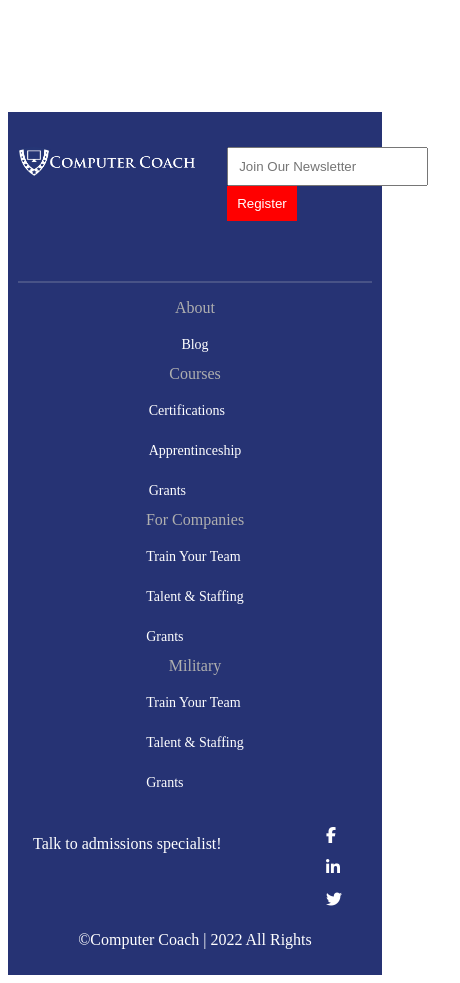
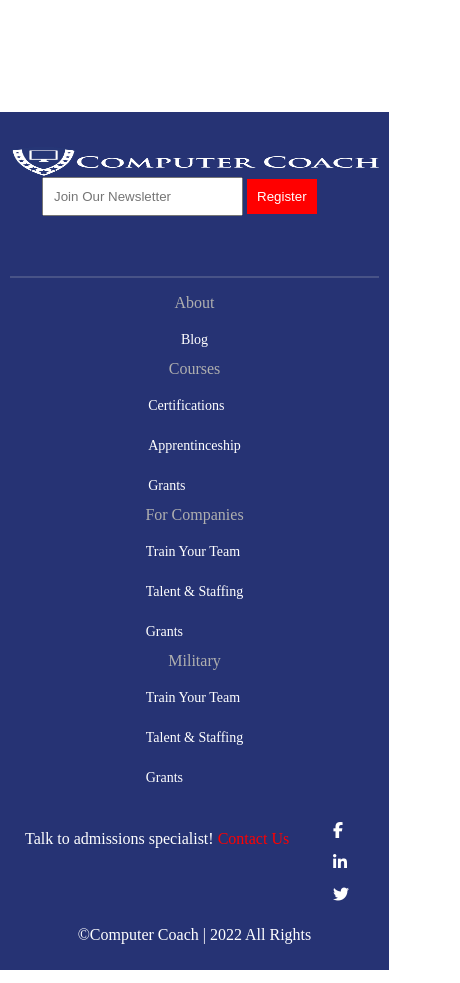
Before and after one commit to KiarMcke29/computercoach_frontpage, a plain HTML site: page front_page_redesign/index.html in a window 390 px wide. Shown: the part 1060-2043 px from the top of the page, 460 px wide, since content can reach past the window. Drawn offline with Linux system fonts and the light colour scheme.

```diff
--- a/front_page_redesign/index.html
+++ b/front_page_redesign/index.html
@@ -110,7 +110,7 @@
     </ul>
     </section>
     <section class="bottom-footer">
-        <p>Talk to admissions specialist!</p>
+        <p>Talk to admissions specialist! <a href="#">Contact Us</a></p>
 
         <div class="icons">
 
--- a/front_page_redesign/main.css
+++ b/front_page_redesign/main.css
@@ -150,13 +150,16 @@ footer {
     bottom: 0;
     margin-top: 20rem;
     padding: 10px 10px;
-
+    margin-bottom: -35px;
+    margin-left:-8px;
+	margin-right: -7px;
     /*display: grid;
     grid-gap: 1rem;
     /*grid-template-columns: repeat(auto-fit, minmax(150px, 1fr));*/
 }
 
 .top-foot {
+
     display: flex;
     justify-content: space-between;
     flex-direction: row;
@@ -224,6 +227,10 @@ footer {
  padding:8px 15px ;
 
 }
+.bottom-footer a {
+  color:var(--second-button);
+  text-decoration: none;
+}
 .copy {
   color: var(--background-color);
   display: flex;
@@ -249,5 +256,10 @@ footer {
 .nav-foot ul {
 flex-direction: column;
 }
-
+.top-foot {
+  justify-content: center;
+  display: block;
+  flex: 1 1 150px; /*  Stretching: */
+  flex: 0 1 150px; /*  No stretching: */
 }
+}
```
